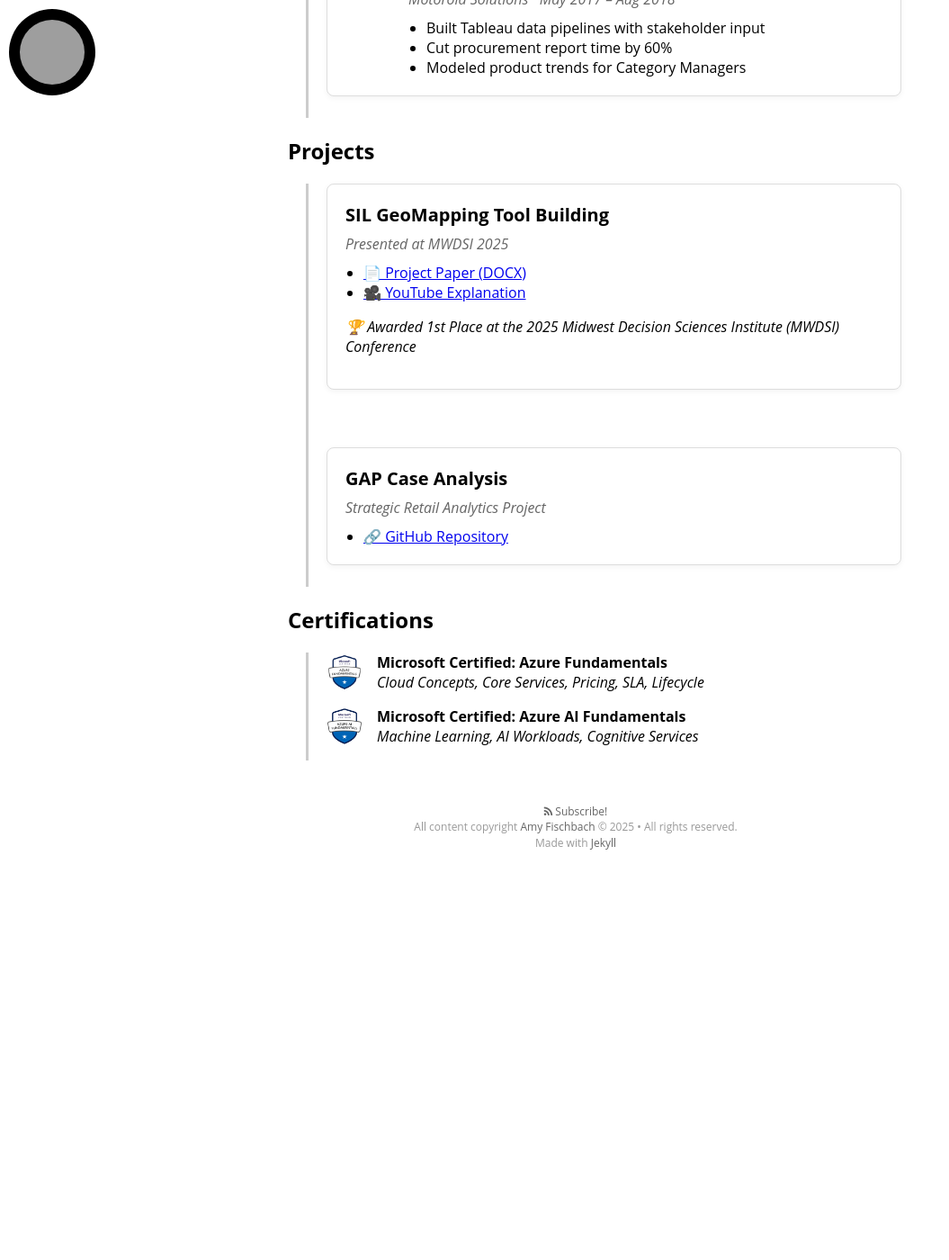
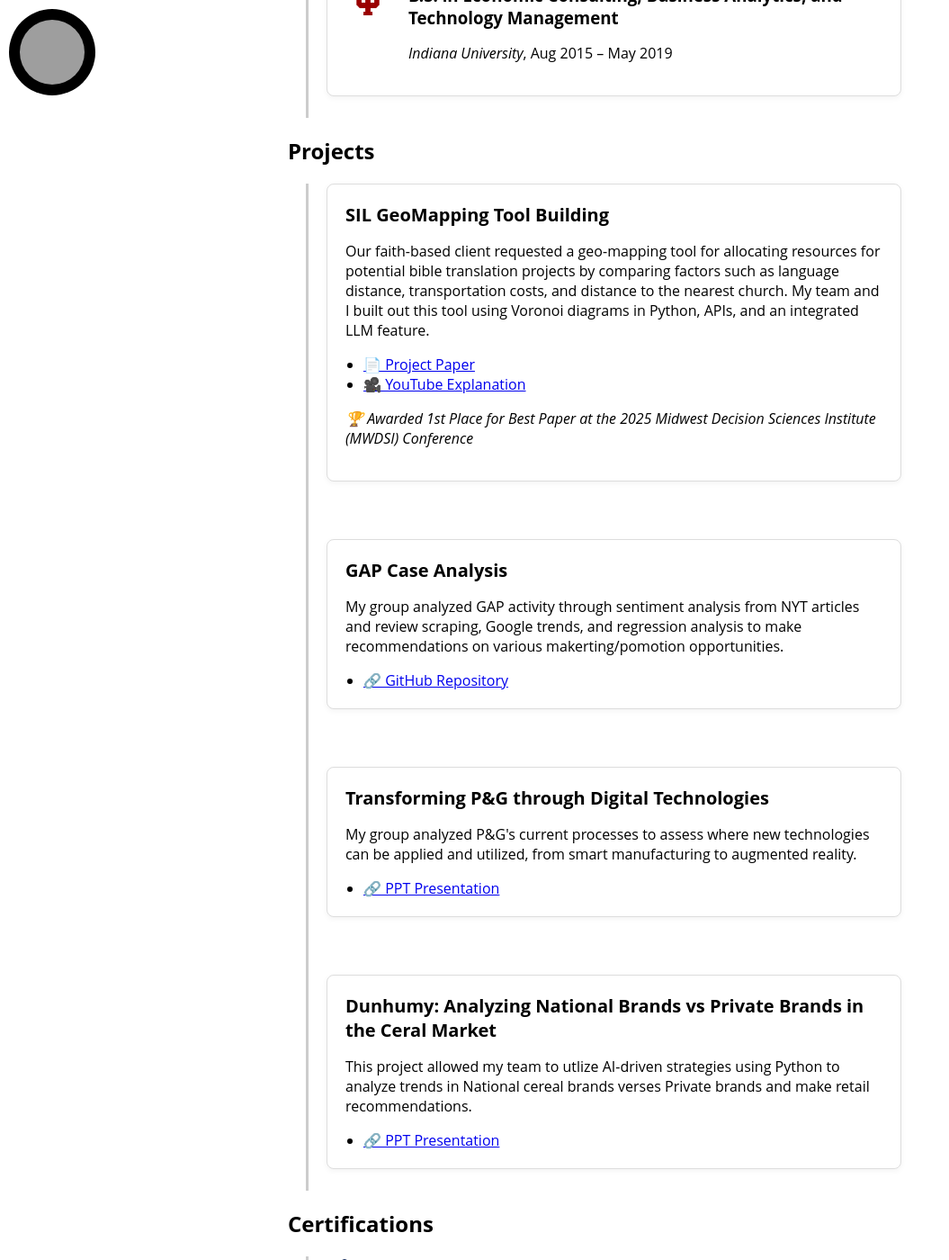
Before and after one commit to AmyFischbach/AmyFischbach.github.io, a Jekyll site: the page built from index.html, in a window 1280 px wide and 1400 px high, scrolled down 2307 px. Shown: the whole window at 90% size, without its empty margins (0-1055 px from the left). Built offline with Jekyll 4.4.1, drawn with Linux system fonts in a browser that asks for light colours; nearby versions of some CDN libraries; some web fonts are replaced; the list of posts is cut into pages by our own code; before the commit the page ends 3300 px from its top, so only the background shows below that; some of the changed text lies outside the part shown; grey boxes are pictures that could not be loaded.

Commit message:
Update index.html

```diff
--- a/index.html
+++ b/index.html
@@ -36,34 +36,7 @@
 </p>
   </section>
 
-  <section>
-  <h2>Education</h2>
-  <div class="timeline">
-
-    <div class="job-card">
-      <div class="marker"></div>
-      <img src="/assets/logos/purdue_v3.png" alt="Purdue University" style="height: 60px; max-width: 120px; object-fit: contain;">
-      <div>
-        <h3 style="margin-bottom: 0;">M.S. in Business Analytics and Information Management</h3>
-        <p><em>Purdue University</em>, Aug 2024 – Aug 2025</p>
-      </div>
-    </div>
-
-    <div class="job-card">
-      <div class="marker"></div>
-      <img src="/assets/logos/iu_v5.jpg" alt="Indiana University" style="height: 60px; max-width: 120px; object-fit: contain;">
-      <div>
-        <h3 style="margin-bottom: 0;">B.S. in Economic Consulting, Business Analytics, and Technology Management</h3>
-        <p><em>Indiana University</em>, Aug 2015 – May 2019</p>
-      </div>
-    </div>
-
-  </div>
-</section>
-
-
-
-  <section>
+    <section>
     <h2>Work Experience</h2>
     <div class="timeline">
 
@@ -140,6 +113,32 @@
 
     </div>
   </section>
+
+<section>
+  <h2>Education</h2>
+  <div class="timeline">
+
+    <div class="job-card">
+      <div class="marker"></div>
+      <img src="/assets/logos/purdue_v3.png" alt="Purdue University" style="height: 60px; max-width: 120px; object-fit: contain;">
+      <div>
+        <h3 style="margin-bottom: 0;">M.S. in Business Analytics and Information Management</h3>
+        <p><em>Purdue University</em>, Aug 2024 – Aug 2025</p>
+      </div>
+    </div>
+
+    <div class="job-card">
+      <div class="marker"></div>
+      <img src="/assets/logos/iu_v5.jpg" alt="Indiana University" style="height: 60px; max-width: 120px; object-fit: contain;">
+      <div>
+        <h3 style="margin-bottom: 0;">B.S. in Economic Consulting, Business Analytics, and Technology Management</h3>
+        <p><em>Indiana University</em>, Aug 2015 – May 2019</p>
+      </div>
+    </div>
+
+  </div>
+</section>
+
 <section>
   <h2>Projects</h2>
   <div class="timeline">
@@ -147,13 +146,14 @@
     <div class="job-card">
       <div class="details">
         <h3>SIL GeoMapping Tool Building</h3>
+        <p>Our faith-based client requested a geo-mapping tool for allocating resources for potential bible translation projects by comparing factors such as language distance, transportation costs, and distance to the nearest church. My team and I built out this tool using Voronoi diagrams in Python, APIs, and an integrated LLM feature.  </p>
         <div class="meta">
-          <em>Presented at MWDSI 2025</em>
+
         </div>
         <ul>
           <li>
             <a href="/assets/docs/Mapping the Path to Translations Empowering SIL to Reach New Frontiers in Language Translations.docx" target="_blank">
-              📄 Project Paper (DOCX)
+              📄 Project Paper
             </a>
           </li>
           <li>
@@ -162,20 +162,53 @@
             </a>
           </li>
         </ul>
-        <p><em>🏆 Awarded 1st Place at the 2025 Midwest Decision Sciences Institute (MWDSI) Conference</em></p>
+        <p><em>🏆 Awarded 1st Place for Best Paper at the 2025 Midwest Decision Sciences Institute (MWDSI) Conference</em></p>
       </div>
     </div>
 
     <div class="job-card">
       <div class="details">
         <h3>GAP Case Analysis</h3>
+        <p>My group analyzed GAP activity through sentiment analysis from NYT articles and review scraping, Google trends, and regression analysis to make recommendations on various makerting/pomotion opportunities.</p>
         <div class="meta">
-          <em>Strategic Retail Analytics Project</em>
+
         </div>
         <ul>
           <li>
             <a href="https://github.com/AmyFischbach/GAP_case_analysis" target="_blank">
               🔗 GitHub Repository
+            </a>
+          </li>
+        </ul>
+      </div>
+    </div>
+<div class="job-card">
+      <div class="details">
+        <h3>Transforming P&G through Digital Technologies</h3>
+        <p>My group analyzed P&G's current processes to assess where new technologies can be applied and utilized, from smart manufacturing to augmented reality. </p>
+        <div class="meta">
+
+        </div>
+        <ul>
+          <li>
+            <a href="assets/docs/Tech Driven Business Group Project Presentation 1.pptx" target="_blank">
+              🔗 PPT Presentation
+            </a>
+          </li>
+        </ul>
+      </div>
+    </div>
+<div class="job-card">
+      <div class="details">
+        <h3>Dunhumy: Analyzing National Brands vs Private Brands in the Ceral Market</h3>
+        <p>This project allowed my team to utlize AI-driven strategies using Python to analyze trends in National cereal brands verses Private brands and make retail recommendations. </p>
+        <div class="meta">
+
+        </div>
+        <ul>
+          <li>
+            <a href="assets/docs/Team 23 Slides.pptx" target="_blank">
+              🔗 PPT Presentation
             </a>
           </li>
         </ul>
```
